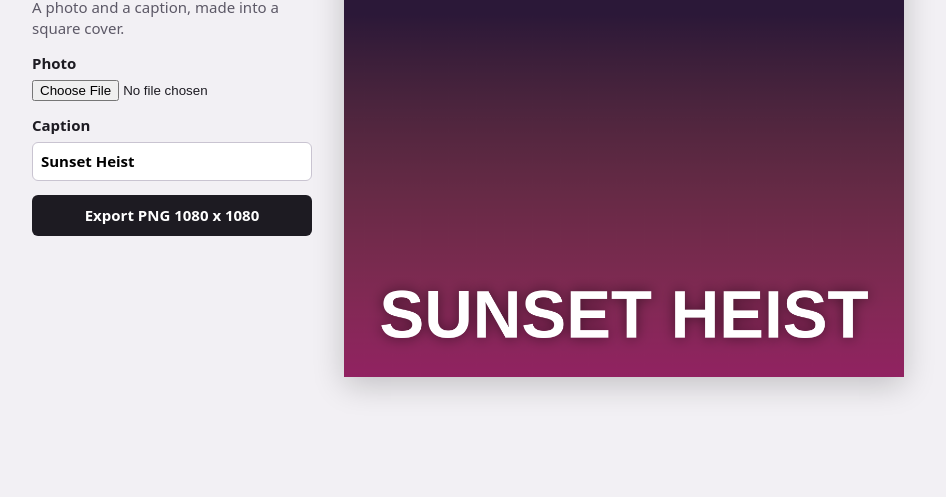
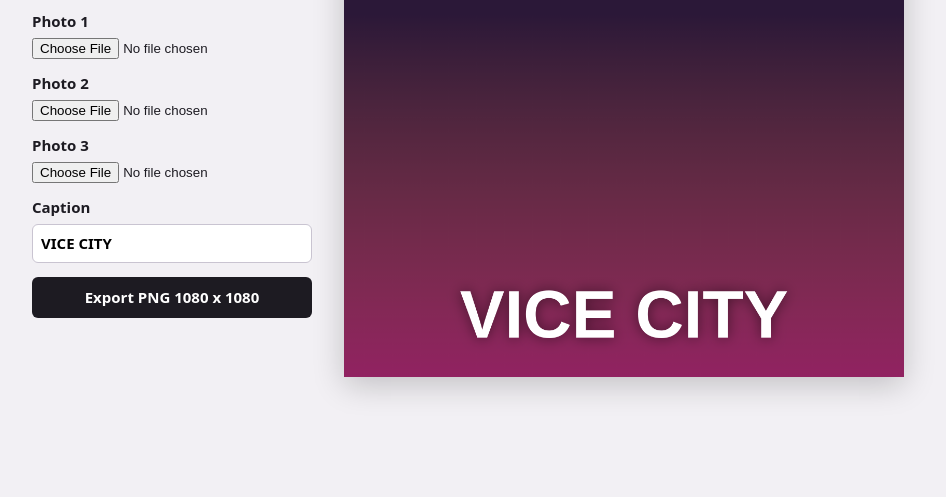
Before and after one commit to dhebagus/gta6-cover-art, a plain HTML site: page app/index.html in a window 1280 px wide. Shown: the part 303-800 px from the top of the page, without its empty margins (172-1118 px from the left). Drawn offline with Linux system fonts and the light colour scheme.

Commit message:
feat: multi-panel GTA 6 cover art maker

```diff
--- a/app/index.html
+++ b/app/index.html
@@ -3,16 +3,18 @@
 <head>
 <meta charset="utf-8">
 <meta name="viewport" content="width=device-width, initial-scale=1">
-<title>Cover Snap</title>
+<title>GTA 6 Cover Art Maker</title>
 <link rel="stylesheet" href="./style.css">
 </head>
 <body>
 <main class="app">
   <section class="controls">
-    <h1>Cover Snap</h1>
-    <p>A photo and a caption, made into a square cover.</p>
-    <label>Photo <input id="photo" type="file" accept="image/*"></label>
-    <label>Caption <input id="caption" type="text" maxlength="40" value="Sunset Heist"></label>
+    <h1>GTA 6 Cover Art Maker</h1>
+    <p>Upload photos to build your GTA 6 cover art.</p>
+    <label>Photo 1 <input id="photo1" type="file" accept="image/*"></label>
+    <label>Photo 2 <input id="photo2" type="file" accept="image/*"></label>
+    <label>Photo 3 <input id="photo3" type="file" accept="image/*"></label>
+    <label>Caption <input id="caption" type="text" maxlength="40" value="VICE CITY"></label>
     <button id="export" type="button">Export PNG 1080 x 1080</button>
     <p id="status" role="status"></p>
   </section>
--- a/app/src/cover.js
+++ b/app/src/cover.js
@@ -2,17 +2,20 @@
 // white capitals along the foot.
 
 /** Draws `photo` (an image, or null) and `caption` onto the canvas's 2D context, at the canvas's own size. */
-export function drawCover(canvas, photo, caption) {
+export function drawCover(canvas, photos, caption) {
   const ctx = canvas.getContext('2d');
   const { width: w, height: h } = canvas;
   ctx.fillStyle = '#2b1838';
   ctx.fillRect(0, 0, w, h);
-  if (photo) {
-    const scale = Math.max(w / photo.naturalWidth, h / photo.naturalHeight);
+
+  const panelWidth = w / 3;
+  photos.forEach((photo, i) => {
+    if (!photo) return;
+    const scale = Math.max(panelWidth / photo.naturalWidth, h / photo.naturalHeight);
     const pw = photo.naturalWidth * scale;
     const ph = photo.naturalHeight * scale;
-    ctx.drawImage(photo, (w - pw) / 2, (h - ph) / 2, pw, ph);
-  }
+    ctx.drawImage(photo, i * panelWidth + (panelWidth - pw) / 2, (h - ph) / 2, pw, ph);
+  });
   const tint = ctx.createLinearGradient(0, h * 0.35, 0, h);
   tint.addColorStop(0, 'rgba(255, 120, 80, 0)');
   tint.addColorStop(1, 'rgba(200, 40, 120, 0.65)');
--- a/app/src/main.js
+++ b/app/src/main.js
@@ -1,15 +1,13 @@
-// Wires the page: pick a photo, type a caption, export the square cover as a PNG. A `?shot=` query sets up a fixed
-// scene for a screenshot instead (./shots.js).
+// Wires the page: pick a photo, type a caption, export the square cover as a PNG.
 import { drawCover } from './cover.js';
-import { runShot } from './shots.js';
 
 const canvas = document.getElementById('cover');
 const caption = document.getElementById('caption');
 const status = document.getElementById('status');
-let photo = null;
+const photos = [null, null, null];
 
 function redraw() {
-  drawCover(canvas, photo, caption.value);
+  drawCover(canvas, photos, caption.value);
 }
 
 /** Loads an image from a URL, resolving to the image once it can be drawn. */
@@ -22,30 +20,24 @@ export function loadImage(url) {
   });
 }
 
-document.getElementById('photo').addEventListener('change', async (e) => {
-  const file = e.target.files[0];
-  if (!file) return;
-  photo = await loadImage(URL.createObjectURL(file));
-  redraw();
+[1, 2, 3].forEach((i) => {
+  document.getElementById(`photo${i}`).addEventListener('change', async (e) => {
+    const file = e.target.files[0];
+    if (!file) return;
+    photos[i - 1] = await loadImage(URL.createObjectURL(file));
+    redraw();
+  });
 });
+
 caption.addEventListener('input', redraw);
 document.getElementById('export').addEventListener('click', () => {
   canvas.toBlob((blob) => {
     const a = document.createElement('a');
     a.href = URL.createObjectURL(blob);
-    a.download = 'cover-1080x1080.png';
+    a.download = 'gta6-cover.png';
     a.click();
-    status.textContent = 'Saved cover-1080x1080.png';
+    status.textContent = 'Saved gta6-cover.png';
   }, 'image/png');
 });
 
-const shot = new URLSearchParams(location.search).get('shot');
-if (shot) {
-  runShot(shot, new URLSearchParams(location.search), async (sample, text) => {
-    photo = await loadImage(sample);
-    caption.value = text;
-    redraw();
-  });
-} else {
-  redraw();
-}
+redraw();
```
